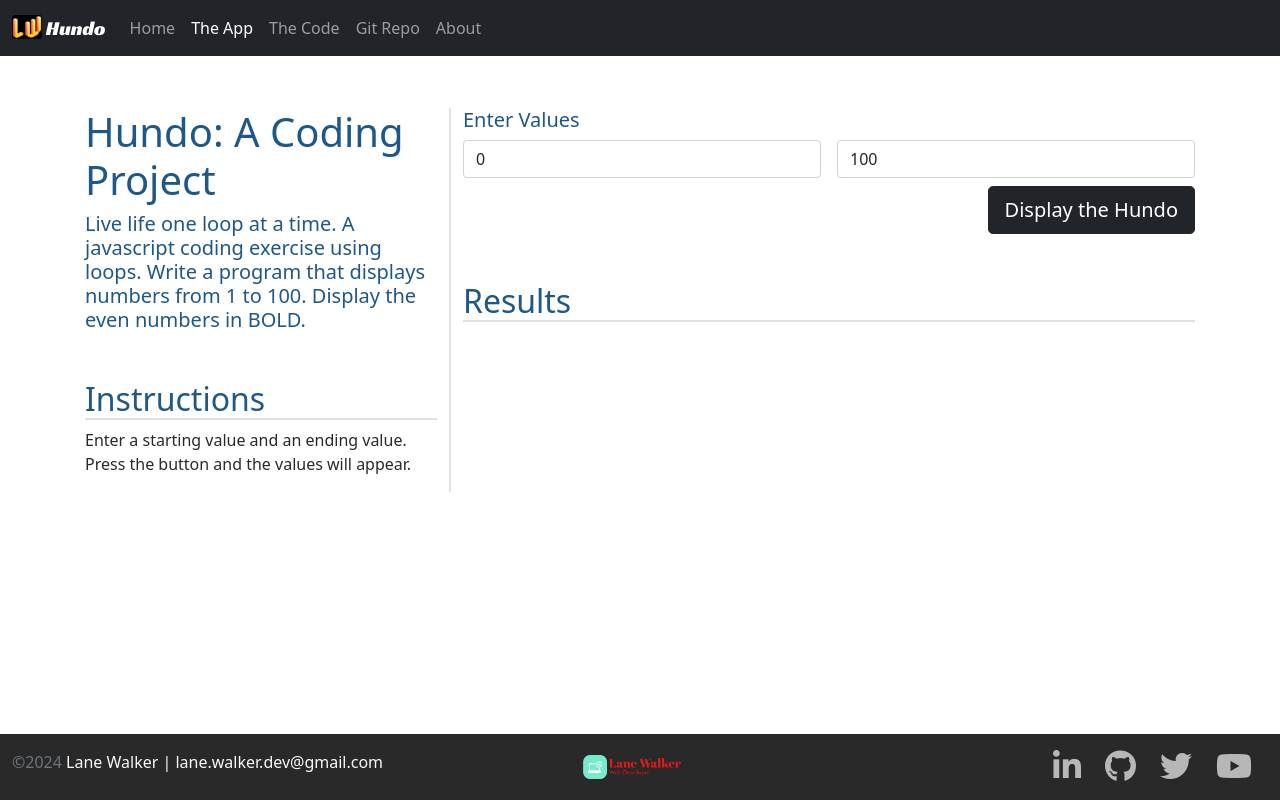
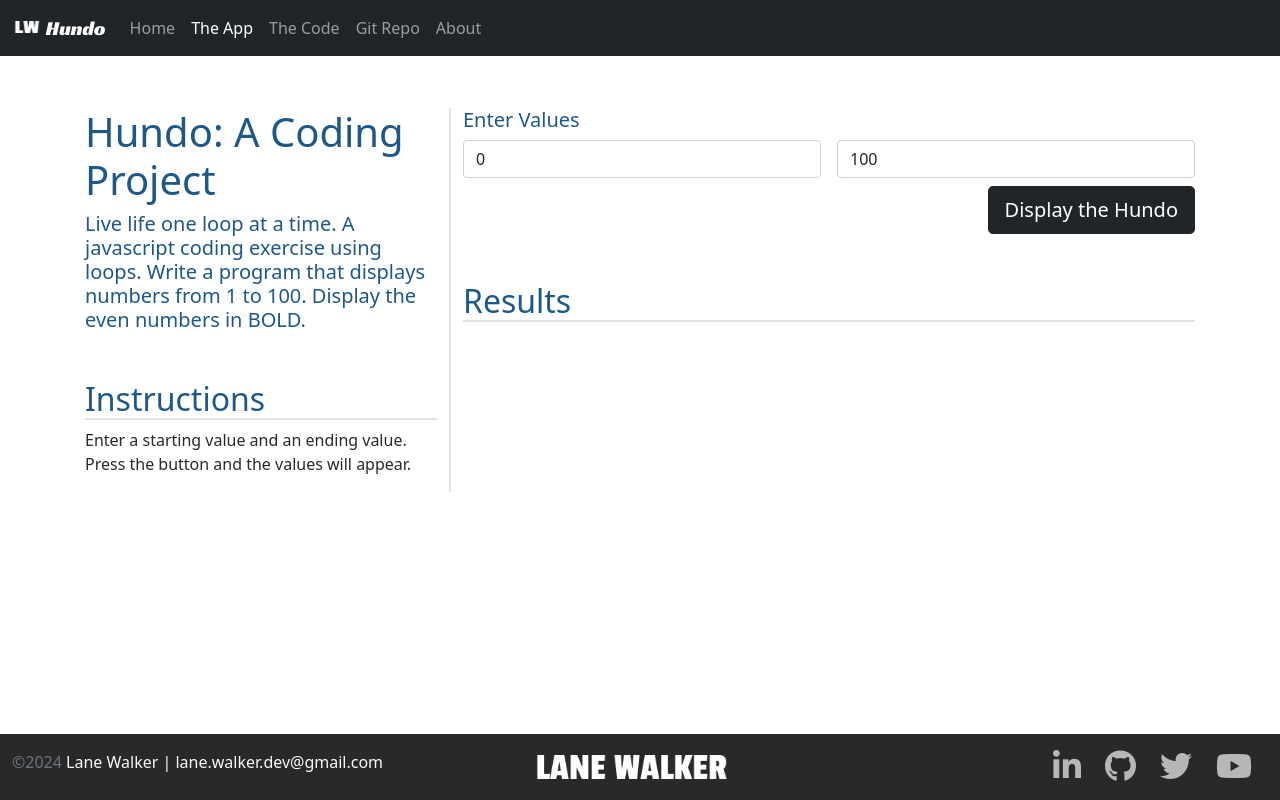
Before and after one commit to DentonWalker/Hundo-A-Coding-Project.-Zero-to-100, a plain HTML site: page app.html in a window 1280 px wide. Drawn offline with nearby package versions, Linux system fonts and the light colour scheme.

Commit message:
finishing touches

```diff
--- a/app.html
+++ b/app.html
@@ -19,7 +19,7 @@
     <link href="https://fonts.googleapis.com/css2?family=Racing+Sans+One&display=swap" rel="stylesheet">
 
     <link href="/css/site.css" rel="stylesheet">
-    <link rel="icon" type="image/png" href="img/favicon-32x32.png">
+    <link rel="icon" type="image/png" href="img/lane-walker-favicon-white.png">
 
 </head>
 
@@ -27,7 +27,7 @@
     <!-- ==== Nav Section ==== -->
     <nav class="navbar navbar-expand-md navbar-dark fixed-top bg-dark">
         <div class="container-fluid">
-            <a class="navbar-brand logoFont" href="#"><img src="img/favicon-32x32.png"
+            <a class="navbar-brand logoFont" href="#"><img src="img/lane-walker-favicon-white.png"
                     class="d-inline-block align-text-top" alt="Lane Walker Logo" width="30" height="24"> Hundo</a>
             <button class="navbar-toggler" type="button" data-bs-toggle="collapse" data-bs-target="#navbarCollapse"
                 aria-controls="navbarCollapse" aria-expanded="false" aria-label="Toggle navigation">
@@ -108,7 +108,8 @@
                     <div><span class="text-muted">&copy;2024</span> Lane Walker | lane.walker.dev@gmail.com</div>
                 </div>
                 <div class="col d-flex align-items-center justify-content-start justify-content-lg-center">
-                    <img src="img/logo-no-background.png" alt="Lane Walker Logo" height="24">
+                    <img src="img/lane-walker-high-resolution-logo-white-transparent.png" alt="Lane Walker Logo"
+                        height="24">
                 </div>
                 <div class="col d-flex align-items-center justify-content-start justify-content-lg-end">
                     <div class="row">
```
Also changed, not shown: code.html (+5 -4 lines), index.html (+4 -3 lines), img/CF_Circle_Logo.png (deleted), img/favicon-32x32.png (deleted), img/favicon.ico, img/lane-walker-favicon-white.png (added), img/lane-walker-high-resolution-logo-white-transparent.png (added).
